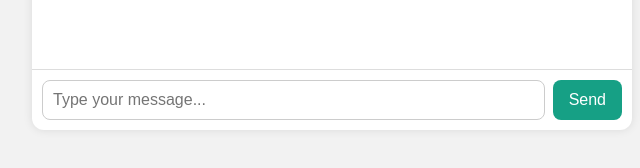
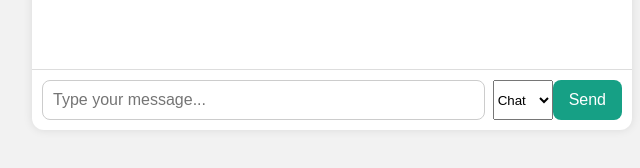
Before and after one commit to bhama1234/baisbackend, a plain HTML site: page frontend/index.html in a window 1280 px wide. Shown: the part 620-788 px from the top of the page, 308-948 px from the left. Drawn offline with Linux system fonts and the light colour scheme.

Commit message:
Add frontend UI for BAIS

```diff
--- a/frontend/index.html
+++ b/frontend/index.html
@@ -10,8 +10,16 @@
   <div class="chat-container">
     <div class="chat-header">🤖 BAIS — Akhilesh Bhama Intelligent System</div>
     <div id="chat-box" class="chat-box"></div>
-    <form id="chat-form" class="chat-form">
-      <input type="text" id="user-input" placeholder="Type your message..." autocomplete="off" required />
+
+    <form id="bais-form" class="chat-form">
+      <input type="text" id="user-message" placeholder="Type your message..." autocomplete="off" required />
+      <select id="mode-selector">
+        <option value="chat">Chat</option>
+        <option value="auto">Auto</option>
+        <option value="docs">Docs</option>
+        <option value="image">Image</option>
+        <option value="voice">Voice</option>
+      </select>
       <button type="submit">Send</button>
     </form>
   </div>
```
